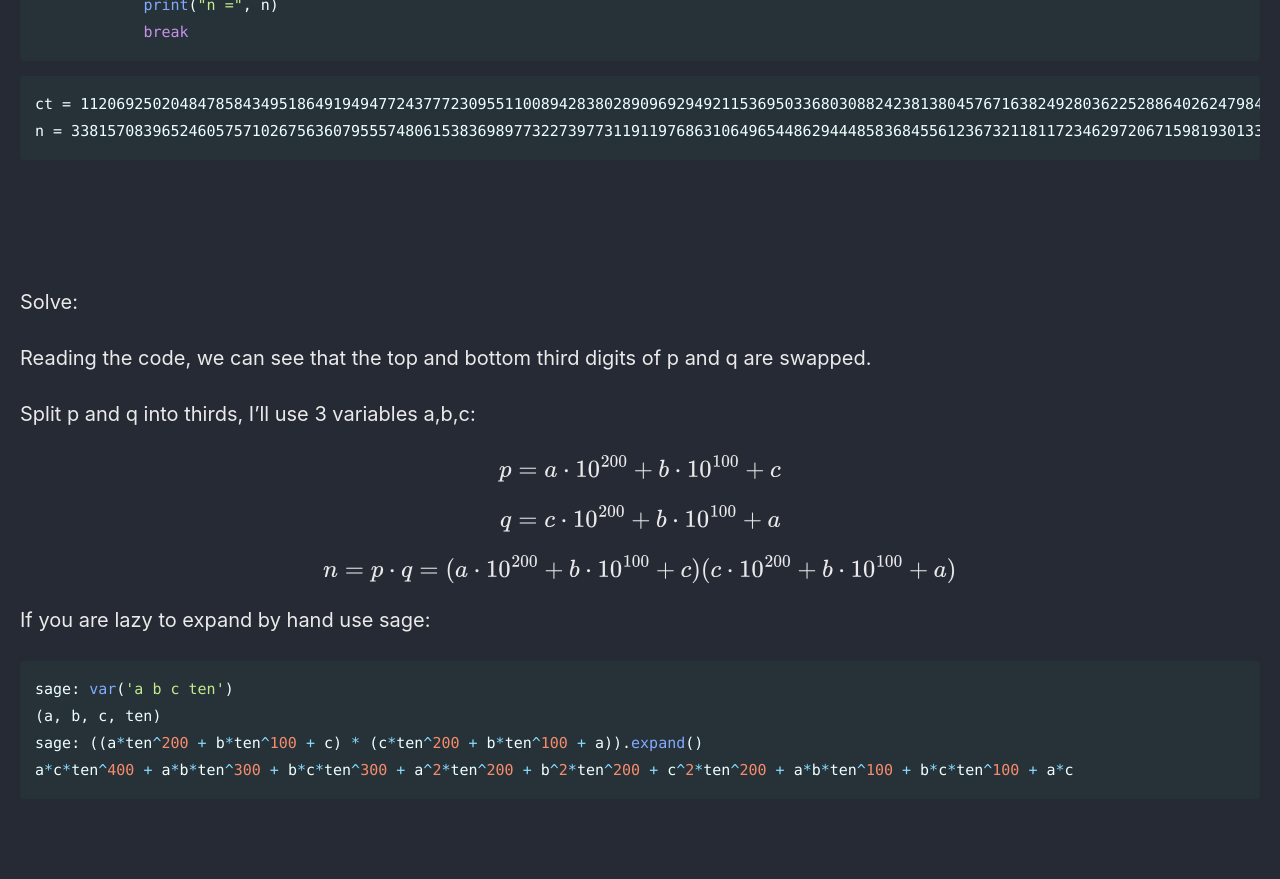
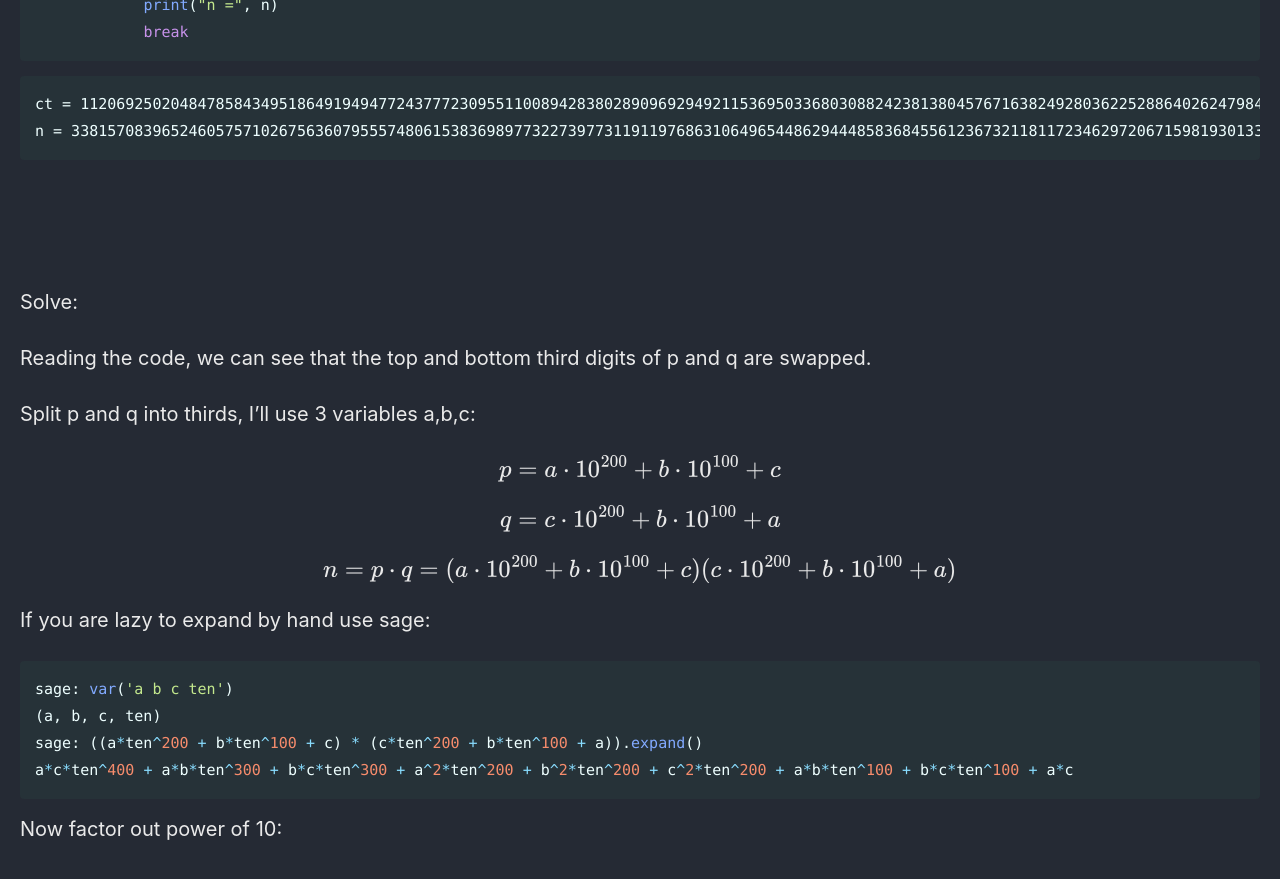
Before and after one commit to Connor-McCartney/Connor-McCartney.github.io, a Jekyll site: the page built from _pages/cryptography/rsa/PrimeRotation-CompfestCTF-16-2024.md, in a window 1280 px wide and 900 px high, scrolled down 744 px. Shown: the top 879 px of the window. Built offline with Jekyll 4.4.1, drawn with Linux system fonts in a browser that asks for light colours; cached includes are drawn as plain includes; before the commit the page ends 1588 px from its top, so only the background shows below that.

Commit message:
Update PrimeRotation-CompfestCTF-16-2024.md

````diff
--- a/_pages/cryptography/rsa/PrimeRotation-CompfestCTF-16-2024.md
+++ b/_pages/cryptography/rsa/PrimeRotation-CompfestCTF-16-2024.md
@@ -65,3 +65,5 @@ sage: var('a b c ten')
 sage: ((a*ten^200 + b*ten^100 + c) * (c*ten^200 + b*ten^100 + a)).expand()
 a*c*ten^400 + a*b*ten^300 + b*c*ten^300 + a^2*ten^200 + b^2*ten^200 + c^2*ten^200 + a*b*ten^100 + b*c*ten^100 + a*c
 ```
+
+Now factor out power of 10:
````
